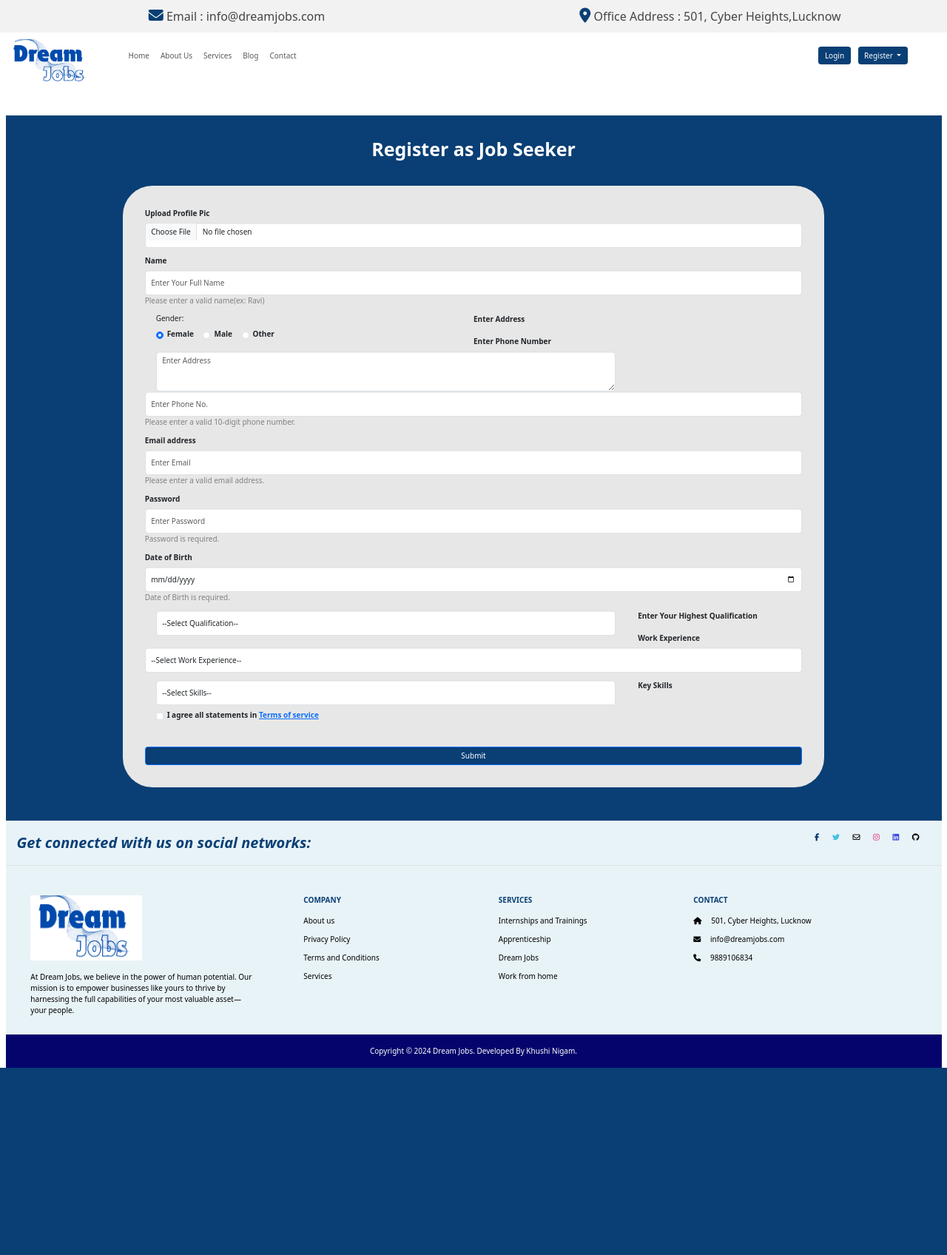
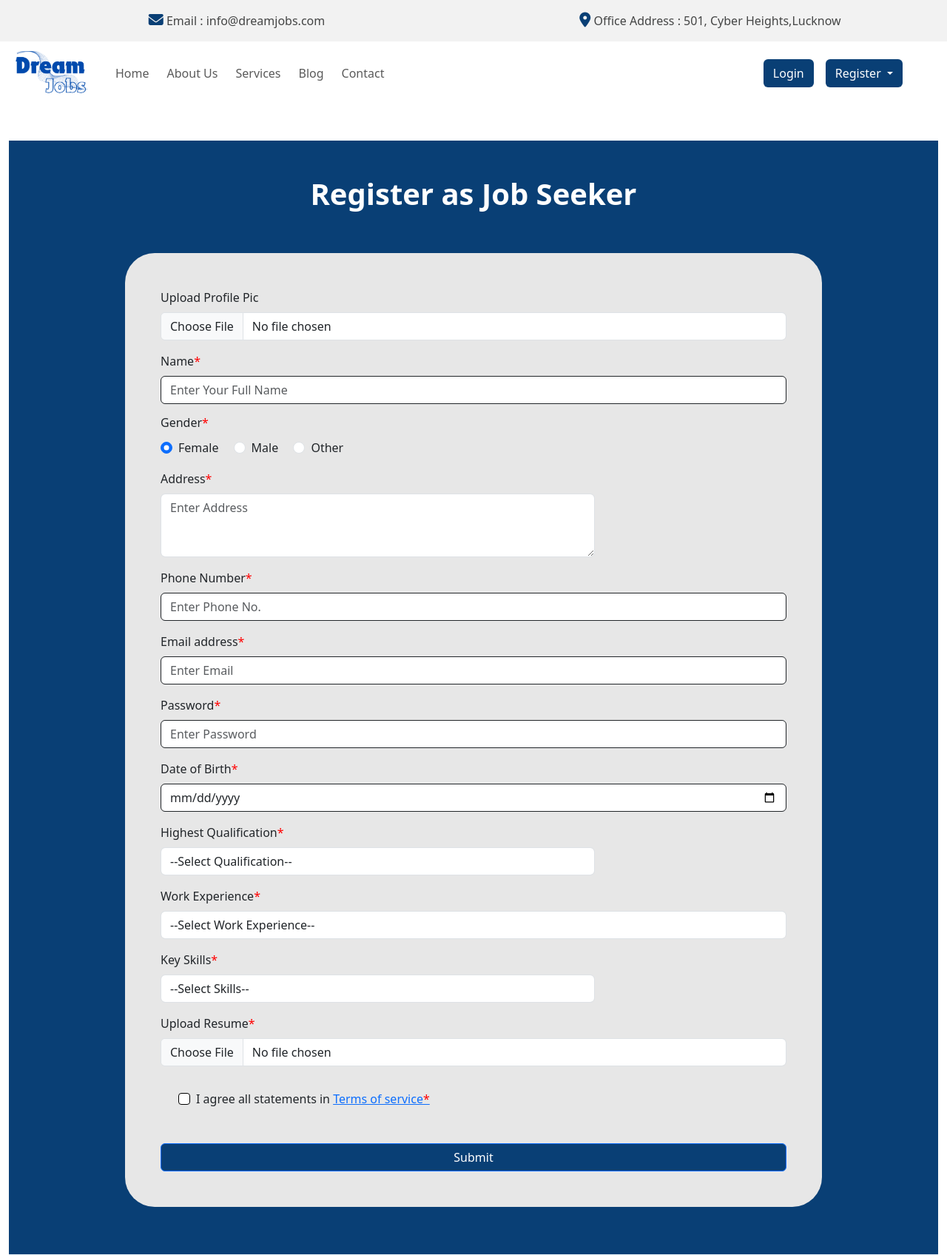
Before and after one commit to Sriikaran/jobportal, a Django app: page /jobseekerreg/ in a window 1280 px wide. Shown: the top 1696 px of the page at 74% size. Before the commit the page ends 1443 px from the top, so only its background shows below. Run offline with Django 5.2, Linux system fonts and the light colour scheme.

Commit message:
Added role dropdown & required field validation; redirect & confirmation pending

```diff
--- a/jobapp/templates/jobseeker.html
+++ b/jobapp/templates/jobseeker.html
@@ -2,13 +2,17 @@
 {% block body %}
 {% load static %}
 <style>
+    .required-asterisk {
+    color: red;
+}
     .error-message {
-        color: gray;
+        color: red;
         display: none;
+        font-size: 0.875rem;
     }
-    input:invalid ~ .error-message {
-    display: block;
-  }
+    input:invalid {
+      border-color: initial;
+    }
 </style>
 <div class="contaiiner" style="background-color: #093f75;">
     <div class="row mt-5 w-75 mx-auto pb-5 fs-6">
@@ -16,19 +20,19 @@
         {% if msg %}
         <p style="text-align: center; color: rgb(253, 253, 255);">{{msg}}</p>
         {% endif %}
-        <form class="form-group p-5" method="post" id="form" style="background-color: rgb(231, 231, 231); border-radius: 40px;">
+        <form class="form-group p-5" method="post" id="form" onsubmit="return validateForm()" style="background-color: rgb(231, 231, 231); border-radius: 40px;">
             {% csrf_token %}
             <div class="mb-3">
                 <label for="profilepic" class="form-label" required>Upload Profile Pic</label><br>
                 <input type="file" name="profilepic" id="profilepic" class="form-control">
             </div>
             <div class="mb-3">
-                <label for="name" class="form-label">Name</label>
-                <input type="text" name="name" class="form-control" id="name" pattern="[a-zA-Z\s]+" title="Enter name using alphabets(a-z)" placeholder="Enter Your Full Name" required>
+                <label for="name" class="form-label">Name<span class="required-asterisk">*</span></label>
+                <input type="text" name="name" class="form-control" id="name" title="Enter name using alphabets(a-z)" placeholder="Enter Your Full Name" required>
                 <span class="error-message">Please enter a valid name(ex: Ravi)</span>
             </div>
             <div class="col-md-6 mb-3">
-                <h6 class="mb-2 pb-1">Gender: </h6>
+                <h6 class="mb-2 pb-1">Gender<span class="required-asterisk">*</span></h6>
                 <div class="form-check form-check-inline">
                     <input class="form-check-input" type="radio" name="gender" id="femaleGender" value="female" checked />
                     <label class="form-check-label" for="femaleGender">Female</label>
@@ -43,34 +47,34 @@
                 </div>
             </div>
             <div class="mb-3">
-                <label for="address" class="form-label">Enter Address</label>
+                <label for="address" class="form-label">Address<span class="required-asterisk">*</span></label>
                 <div class="col-md-9 pe-5">
                     <textarea class="form-control" name="address" rows="3" placeholder="Enter Address" required></textarea>
-                    <span class="error-message">Address is required.</span>
+                    <span class="error-message" style="display:none;">Address is required.</span>
                 </div>
             </div>
             <div class="mb-3">
-                <label for="phone" class="form-label">Enter Phone Number</label>
+                <label for="phone" class="form-label">Phone Number<span class="required-asterisk">*</span></label>
                 <input type="text" name="contactno" class="form-control" pattern="^[6-9]{1}[0-9]{9}" aria-label="Enter a valid phone no." id="phoneno" placeholder="Enter Phone No." required>
-                <span class="error-message">Please enter a valid 10-digit phone number.</span>
+                <span class="error-message" style="display:none;">Address is required.</span>
             </div>
             <div class="mb-3">
-                <label for="email" class="form-label">Email address</label>
+                <label for="email" class="form-label">Email address<span class="required-asterisk">*</span></label>
                 <input type="email" name="emailaddress" class="form-control" id="email" placeholder="Enter Email" required>
-                <span class="error-message">Please enter a valid email address.</span>
+                <span class="error-message" style="display:none;">Please enter a valid email address.</span>
             </div>
             <div class="mb-3">
-                <label for="password" class="form-label">Password</label>
+                <label for="password" class="form-label">Password<span class="required-asterisk">*</span></label>
                 <input type="password" name="password" class="form-control" id="password" placeholder="Enter Password" required>
                 <span class="error-message">Password is required.</span>
             </div>
             <div class="mb-3">
-                <label for="dob" class="form-label">Date of Birth</label>
+                <label for="dob" class="form-label">Date of Birth<span class="required-asterisk">*</span></label>
                 <input type="date" name="dob" class="form-control" id="dob" required>
                 <span class="error-message">Date of Birth is required.</span>
             </div>
             <div class="mb-3">
-                <label for="qualification" class="form-label">Enter Your Highest Qualification</label>
+                <label for="qualification" class="form-label">Highest Qualification<span class="required-asterisk">*</span></label>
                 <div class="col-md-9 pe-5">
                     <select name="qualification" id="qualification" class="form-control ">
                         <option value="null">--Select Qualification--</option>
@@ -84,7 +88,7 @@
                 </div>
             </div>
             <div class="mb-3">
-                <label for="we" class="form-label">Work Experience</label>
+                <label for="we" class="form-label">Work Experience<span class="required-asterisk">*</span></label>
                 <select name="experience" id="experience" class="form-control">
                     <option value="null">--Select Work Experience--</option>
                     <option value="1-2 Years">1-2 Years</option>
@@ -95,9 +99,9 @@
                 <span class="error-message">Work experience is required.</span>
             </div>
             <div class="mb-3">
-                <label for="Skills" class="form-label">Key Skills</label>
+                <label for="Skills" class="form-label">Key Skills<span class="required-asterisk">*</span></label>
                 <div class="col-md-9 pe-5">
-                    <select name="experience" id="experience" class="form-control">
+                    <select name="skills" id="skills" class="form-control">
                         <option value="null">--Select Skills--</option>
                         <option value="IT">IT</option>
                         <option value="Management">Management</option>
@@ -109,11 +113,15 @@
                     <span class="error-message">Key skills are required.</span>
                 </div>
             </div>
+            <div class="mb-3">
+                <label for="resume" class="form-label" required>Upload Resume<span class="required-asterisk">*</span></label><br>
+                <input type="file" name="resume" id="resume" class="form-control">
+            </div>
             <div class="mb-3 form-check pt-3">
                 <div class="form-check d-flex mb-5">
                     <input class="form-check-input me-2" type="checkbox" value="" name="checkbox" required />
                     <label class="form-check-label">
-                        I agree all statements in <a href="#">Terms of service</a>
+                        I agree all statements in <a href="#">Terms of service<span class="required-asterisk">*</span></a>
                     </label>
                 </div>
                 <span class="error-message">You must agree to the terms.</span>
@@ -122,4 +130,95 @@
         </form>
     </div>
 </div>
+<script>
+  function validateForm() {
+    let valid = true;
+
+    // Name
+    const name = document.getElementById('name');
+    const nameError = name.nextElementSibling;
+    const namePattern = /^[A-Za-z]{2,}(?:\s+[A-Za-z]{2,})+$/;
+    if (!name.value.trim().match(namePattern)) {
+        nameError.textContent = "Enter a valid name (eg. John Doe).";
+        nameError.style.display = 'block';
+        valid = false;
+    } else {
+        nameError.style.display = 'none';
+    }
+
+    // Phone
+    const phone = document.getElementById('phoneno');
+    const phoneError = phone.nextElementSibling;
+    if (!phone.value.trim().match(/^[6-9]\d{9}$/)) {
+      phoneError.textContent = "Enter a valid 10-digit Indian mobile number.";
+      phoneError.style.display = 'block';
+      valid = false;
+    } else {
+      phoneError.style.display = 'none';
+    }
+
+    // Email
+    const email = document.getElementById('email');
+    const emailError = email.nextElementSibling;
+    if (!email.value.trim().match(/^[^\s@]+@[^\s@]+\.[^\s@]+$/)) {
+      emailError.textContent = "Please enter a valid email address.";
+      emailError.style.display = 'block';
+      valid = false;
+    } else {
+      emailError.style.display = 'none';
+    }
+
+    // Password
+    const password = document.getElementById('password');
+    const passwordError = password.nextElementSibling;
+    if (!password.value.trim()) {
+      passwordError.style.display = 'block';
+      valid = false;
+    } else {
+      passwordError.style.display = 'none';
+    }
+
+    // DOB
+    const dob = document.getElementById('dob');
+    const dobError = dob.nextElementSibling;
+    if (!dob.value.trim()) {
+      dobError.style.display = 'block';
+      valid = false;
+    } else {
+      dobError.style.display = 'none';
+    }
+
+    // Qualification
+    const qualification = document.getElementById('qualification');
+    const qualificationError = qualification.nextElementSibling;
+    if (qualification.value === 'null') {
+      qualificationError.style.display = 'block';
+      valid = false;
+    } else {
+      qualificationError.style.display = 'none';
+    }
+
+    // Work Experience
+    const experience = document.querySelectorAll('experience');
+    const experienceError = experience.nextElementSibling;
+    if (experience.value === 'null') {
+      experienceError.style.display = 'block';
+      valid = false;
+    } else {
+      experienceError.style.display = 'none';
+    }
+
+    // Skills
+    const skills = document.querySelectorAll('skills');
+    const skillsError = skills.nextElementSibling;
+    if (skills.value === 'null') {
+      skillsError.style.display = 'block';
+      valid = false;
+    } else {
+      skillsError.style.display = 'none';
+    }
+
+    return valid;
+  }
+</script>
 {% endblock body %}
--- a/jobapp/templates/parent.html
+++ b/jobapp/templates/parent.html
@@ -3,49 +3,38 @@
     {% load static %}
     <title>Dream Jobs</title>
     <link rel="icon" href="{% static 'images/img2.png' %}">
-<!-- Latest compiled and minified CSS -->
-<link rel="stylesheet" href="https://cdn.jsdelivr.net/npm/bootstrap@3.3.7/dist/css/bootstrap.min.css" integrity="sha384-BVYiiSIFeK1dGmJRAkycuHAHRg32OmUcww7on3RYdg4Va+PmSTsz/K68vbdEjh4u" crossorigin="anonymous">
 
-<!-- Optional theme -->
-<link href="https://cdn.jsdelivr.net/npm/bootstrap@5.3.0-alpha1/dist/css/bootstrap.min.css" rel="stylesheet">
-<script src="https://cdn.jsdelivr.net/npm/@popperjs/core@2.9.2/dist/umd/popper.min.js" integrity="sha384-IQsoLXl5PILFhosVNubq5LC7Qb9DXgDA9i+tQ8Zj3iwWAwPtgFTxbJ8NT4GN1R8p" crossorigin="anonymous"></script>
-<script src="https://cdn.jsdelivr.net/npm/bootstrap@5.0.2/dist/js/bootstrap.min.js" integrity="sha384-cVKIPhGWiC2Al4u+LWgxfKTRIcfu0JTxR+EQDz/bgldoEyl4H0zUF0QKbrJ0EcQF" crossorigin="anonymous"></script>
-<!-- Latest compiled and minified JavaScript -->
-<script src="https://cdn.jsdelivr.net/npm/bootstrap@5.0.2/dist/js/bootstrap.bundle.min.js" integrity="sha384-MrcW6ZMFYlzcLA8Nl+NtUVF0sA7MsXsP1UyJoMp4YLEuNSfAP+JcXn/tWtIaxVXM" crossorigin="anonymous"></script><script src="https://unpkg.com/boxicons@2.1.4/dist/boxicons.js"></script>
+    <link href="https://cdn.jsdelivr.net/npm/bootstrap@5.3.0/dist/css/bootstrap.min.css" rel="stylesheet">
+
+    <script src="https://unpkg.com/boxicons@2.1.4/dist/boxicons.js"></script>
     <link rel="stylesheet" href="https://cdnjs.cloudflare.com/ajax/libs/font-awesome/6.5.2/css/all.min.css" integrity="sha512-SnH5WK+bZxgPHs44uWIX+LLJAJ9/2PkPKZ5QiAj6Ta86w+fsb2TkcmfRyVX3pBnMFcV7oQPJkl9QevSCWr3W6A==" crossorigin="anonymous" referrerpolicy="no-referrer" />
 
-<style>
-=======
-<link rel="stylesheet" href="https://cdn.jsdelivr.net/npm/bootstrap@3.3.7/dist/css/bootstrap.min.css" integrity="sha384-BVYiiSIFeK1dGmJRAkycuHAHRg32OmUcww7on3RYdg4Va+PmSTsz/K68vbdEjh4u" crossorigin="anonymous">
-<!-- Latest compiled and minified JavaScript -->
-<script src="https://cdn.jsdelivr.net/npm/bootstrap@3.3.7/dist/js/bootstrap.min.js" integrity="sha384-Tc5IQib027qvyjSMfHjOMaLkfuWVxZxUPnCJA7l2mCWNIpG9mGCD8wGNIcPD7Txa" crossorigin="anonymous"></script>
+    <script src="https://cdn.jsdelivr.net/npm/bootstrap@5.3.0/dist/js/bootstrap.bundle.min.js"></script>
 
     <style>
-
->>>>>>> b6d3ade9fab53a79ce2cfe20ab5278d59e5f8b38
-
-.nav-item li a{
+      .nav-item li a {
         text-decoration: none;
       }
-.container{
+      .container {
         max-width: 100%;
       }
-.footer{
+      .footer {
         max-width: 100%;
         background-color: #e8f3f8;
       }
-.footer a{
+      .footer a {
         text-decoration: none;
       }
-.footer a:hover{
+      .footer a:hover {
         color: #0b447e;
       }
-.collapse li a:hover{
+      .collapse li a:hover {
         font-weight: 600;
         color: #0b447e;
       }
     </style>
 </head>
+
 <body>
      <div class="container">
       <!-- top row start -->
```
Also changed, not shown: jobapp/templates/employer.html (+20 -18 lines), db.sqlite3. Lines whose indentation alone changed are shown as unchanged.
